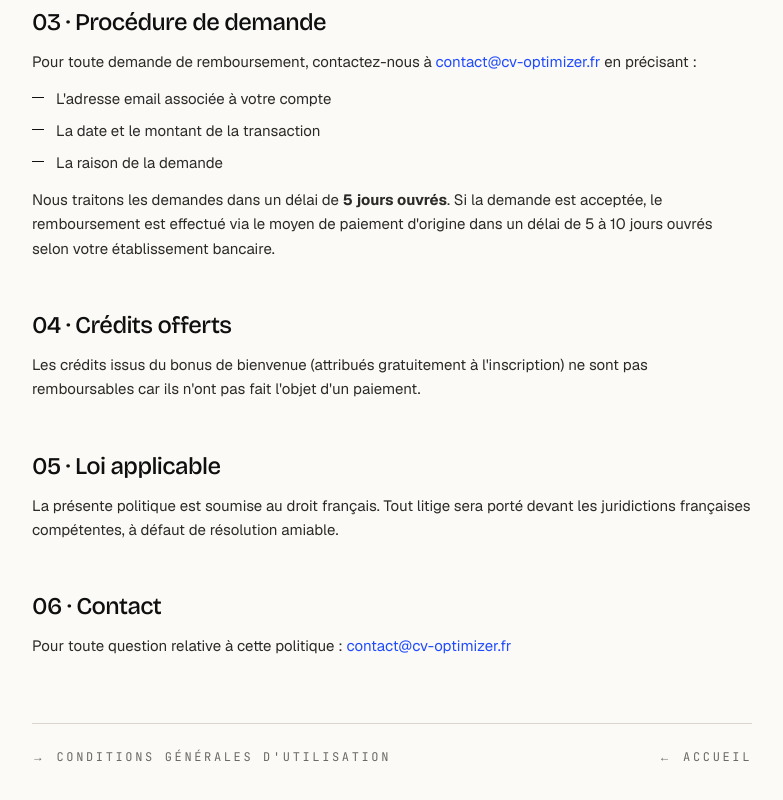
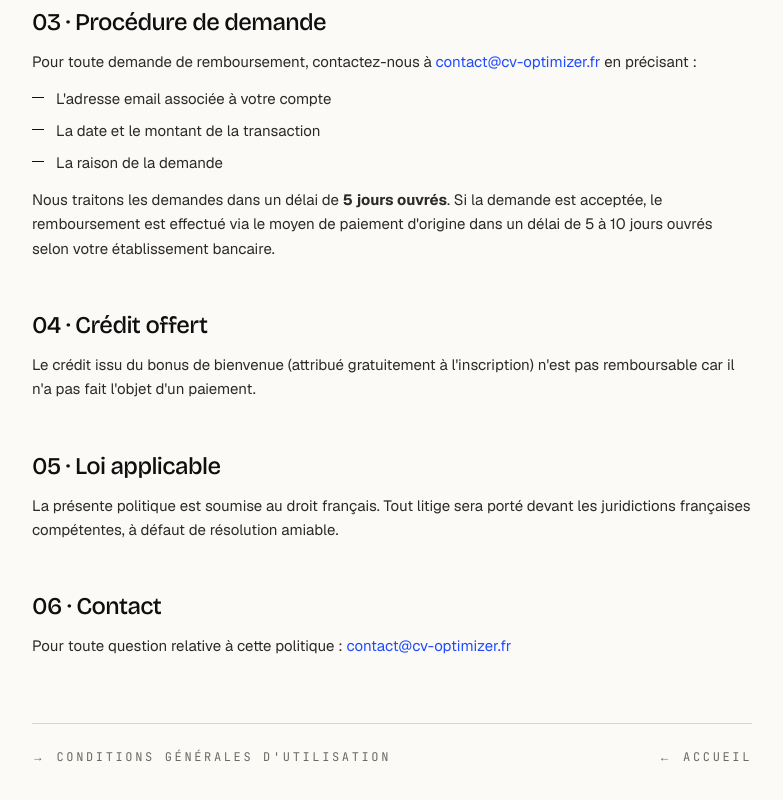
Before and after one commit to BadMisterH/cv-optimizer, a Next.js app: page /remboursement in a window 1280 px wide. Shown: the part 853-1653 px from the top of the page, without its empty margins (248-1031 px from the left). Built offline with nearby package versions, Linux system fonts and the light colour scheme; no server answers.

Commit message:
fix: reduce welcome bonus to one credit

```diff
--- a/app/cgu/page.tsx
+++ b/app/cgu/page.tsx
@@ -114,8 +114,8 @@ export default function CGUPage() {
             <h3>Bonus de bienvenue</h3>
             <p>
               Tout nouvel utilisateur reçoit{" "}
-              <strong>2 crédits gratuits</strong> à l&apos;inscription. Ces
-              crédits ne sont attribués qu&apos;une seule fois par adresse
+              <strong>1 crédit gratuit</strong> à l&apos;inscription. Ce
+              crédit n&apos;est attribué qu&apos;une seule fois par adresse
               email, indépendamment des suppressions et recréations de compte.
             </p>
             <h3>Consommation</h3>
@@ -182,7 +182,7 @@ export default function CGUPage() {
             <p>
               Afin d&apos;empêcher l&apos;abus du bonus de bienvenue, {SITE_NAME}{" "}
               conserve une trace anonymisée (hash SHA-256) de toutes les
-              adresses email ayant déjà bénéficié des crédits offerts. Cette
+              adresses email ayant déjà bénéficié du crédit offert. Cette
               trace persiste après suppression du compte.
             </p>
             <p>
--- a/app/components/AuthBanner.tsx
+++ b/app/components/AuthBanner.tsx
@@ -75,7 +75,7 @@ export function AuthBanner() {
     <div className="border-b border-rule bg-paper-deep">
       <div className="mx-auto flex max-w-360 flex-wrap items-center justify-between gap-3 px-6 py-3">
         <p className="font-mono text-xs uppercase tracking-[0.18em] text-ink-muted">
-          <span className="text-warm">●</span> 1 essai gratuit par service · Crée un compte pour 2 crédits offerts
+          <span className="text-warm">●</span> 1 essai gratuit par service · Crée un compte pour 1 crédit offert
         </p>
         <div className="flex items-center gap-2">
           <Link
--- a/app/remboursement/page.tsx
+++ b/app/remboursement/page.tsx
@@ -109,10 +109,10 @@ export default function RemboursementPage() {
           </section>
 
           <section>
-            <h2>04 · Crédits offerts</h2>
+            <h2>04 · Crédit offert</h2>
             <p>
-              Les crédits issus du bonus de bienvenue (attribués gratuitement à
-              l&apos;inscription) ne sont pas remboursables car ils n&apos;ont
+              Le crédit issu du bonus de bienvenue (attribué gratuitement à
+              l&apos;inscription) n&apos;est pas remboursable car il n&apos;a
               pas fait l&apos;objet d&apos;un paiement.
             </p>
           </section>
--- a/app/sign-up/layout.tsx
+++ b/app/sign-up/layout.tsx
@@ -4,7 +4,7 @@ import { pageMetadata } from "@/lib/seo-metadata";
 export const metadata: Metadata = pageMetadata({
   title: "Créer un compte gratuit",
   description:
-    "Inscription gratuite à CV Optimizer. 2 crédits offerts à la création de compte, sans carte bancaire. Email + mot de passe ou Google. Optimise un CV ou rédige une lettre en quelques clics.",
+    "Inscription gratuite à CV Optimizer. 1 crédit offert à la création de compte, sans carte bancaire. Email + mot de passe ou Google. Optimise un CV ou rédige une lettre en quelques clics.",
   path: "/sign-up",
   keywords: ["inscription CV Optimizer", "créer compte CV", "essai gratuit CV ATS"],
 });
--- a/lib/auth.ts
+++ b/lib/auth.ts
@@ -32,12 +32,12 @@ async function sendWelcomeEmail(email: string) {
       : process.env.BETTER_AUTH_URL ?? "https://cv-optimizer.fr";
   await sendEmail({
     to: email,
-    subject: "2 crédits offerts — bienvenue sur CV Optimizer",
+    subject: "1 crédit offert — bienvenue sur CV Optimizer",
     fallbackLabel: "WELCOME EMAIL",
     html: buildEmailHtml({
-      title: "Tu as 2 crédits gratuits.",
+      title: "Tu as 1 crédit gratuit.",
       intro:
-        "Bienvenue sur CV Optimizer ! Ton compte est actif et tu disposes de 2 crédits offerts pour commencer. Utilise-les pour optimiser ton CV face à une offre d'emploi ou générer une lettre de motivation.",
+        "Bienvenue sur CV Optimizer ! Ton compte est actif et tu disposes d'un crédit offert pour commencer. Utilise-le pour optimiser ton CV face à une offre d'emploi ou générer une lettre de motivation.",
       ctaLabel: "Optimiser mon CV maintenant",
       url: `${siteUrl}/optimiser`,
       footer:
--- a/lib/welcome-bonus.ts
+++ b/lib/welcome-bonus.ts
@@ -1,7 +1,7 @@
 import crypto from "node:crypto";
 import { pool } from "@/lib/db";
 
-export const WELCOME_BONUS_CREDITS = 2;
+export const WELCOME_BONUS_CREDITS = 1;
 
 /**
  * Normalise une adresse email pour la détection anti-fraude du bonus de bienvenue :
```
